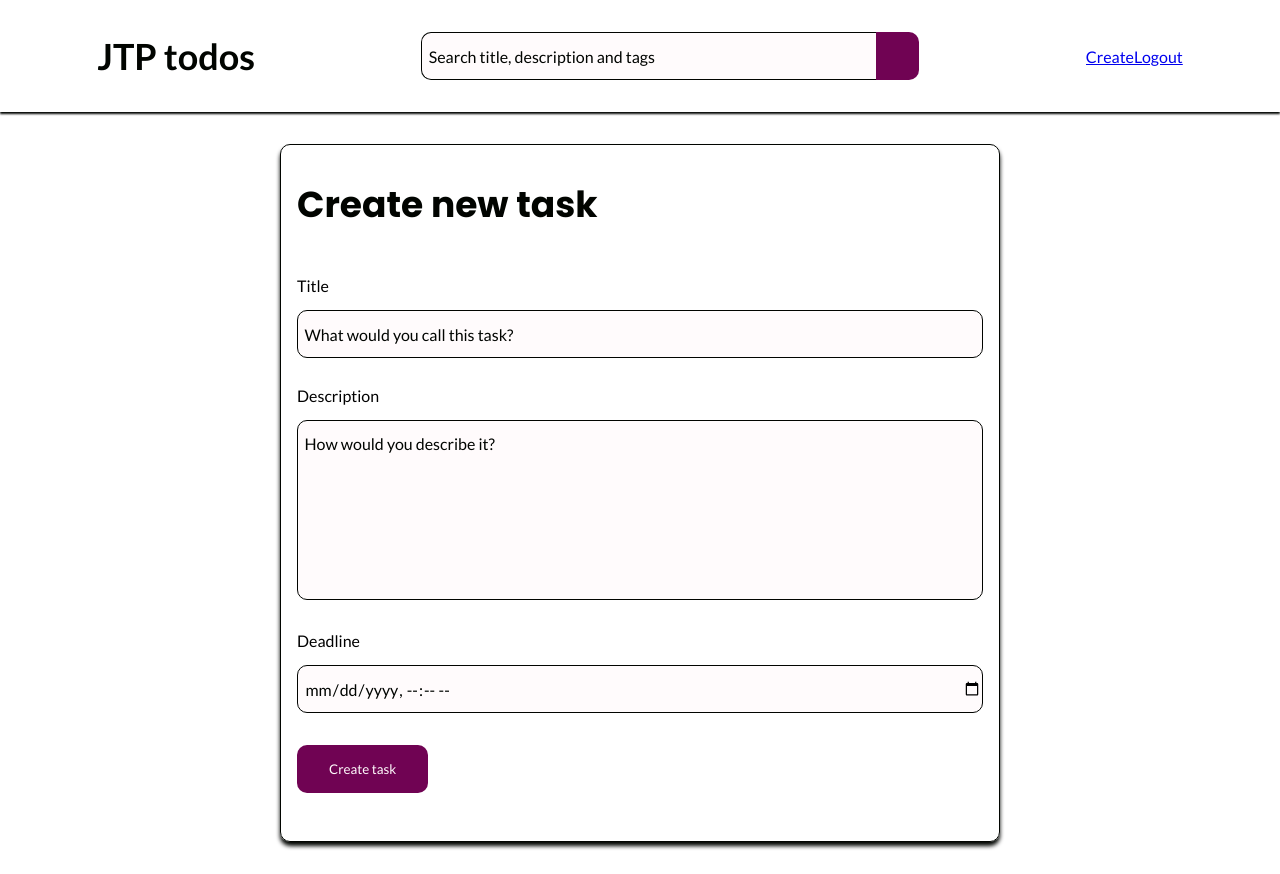
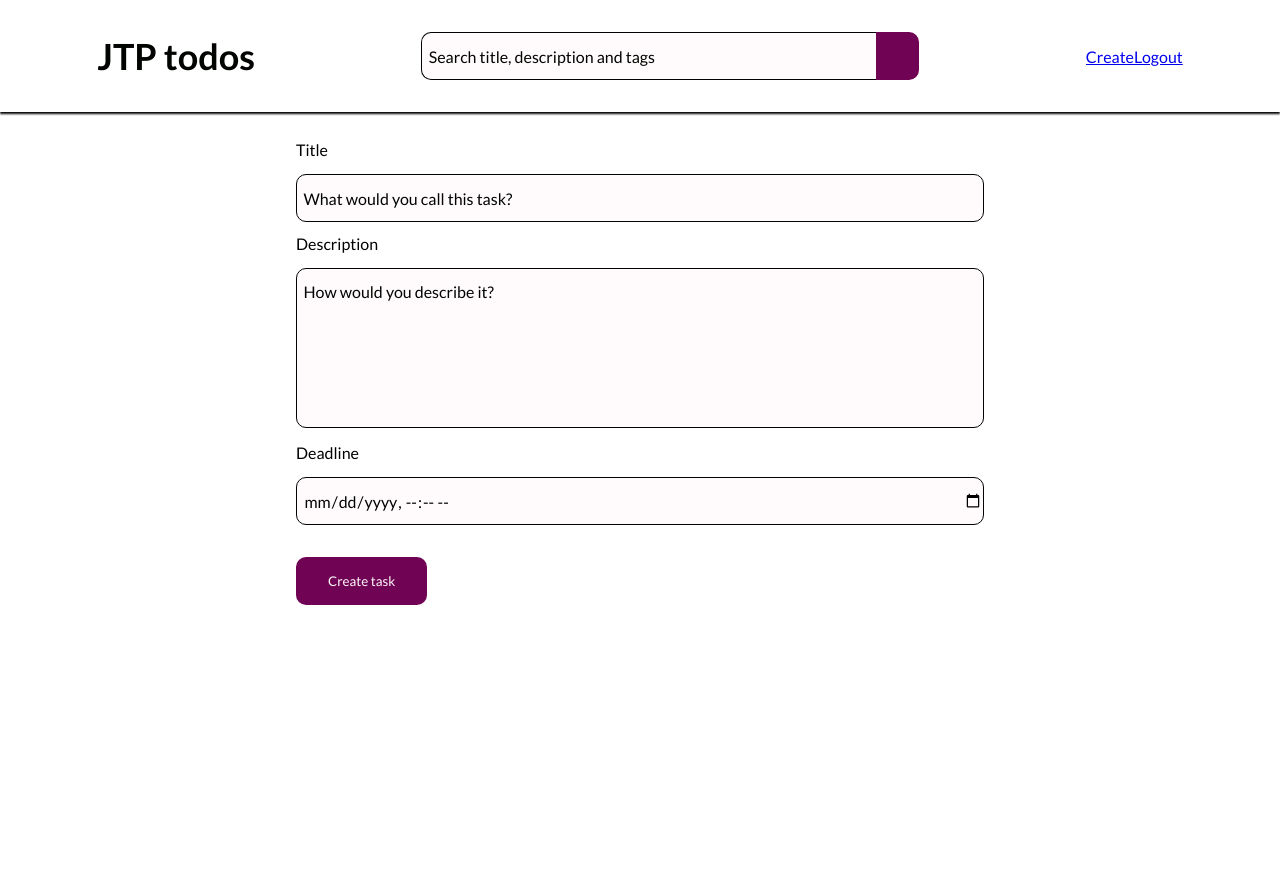
Before and after one commit to joshytheprogrammer/todos-frontend, a Nuxt app: page /create in a window 1280 px wide. After the commit the page ends 800 px from the top, so only its background shows below. Built offline with nearby package versions, Linux system fonts and the light colour scheme; some icons are missing.

Commit message:
making changs

```diff
--- a/assets/scss/mixins.scss
+++ b/assets/scss/mixins.scss
@@ -26,6 +26,8 @@
   top: auto;
   left: auto;
   position: relative;
+  margin: 0 auto;
+  box-shadow: none;
 }
 
 @mixin btn {
--- a/pages/create.vue
+++ b/pages/create.vue
@@ -1,7 +1,7 @@
 <template>
   <div class="container">
     <div class="create">
-      <h1>Create new task</h1>
+      <!-- <h1>Create new task</h1> -->
       <form @submit.prevent="submitTask">
         <div class="form-group">
           <label for="title">Title</label>
@@ -49,22 +49,22 @@ export default {
 .container {
   @include container;
   width: 720px;
+  padding: 1rem;
 
   @include container-reset;
+  border: none;
 
   .create {
 
     h1 {
-      @include page-title;
+      @include display-1;
     }
 
     form {
       display: block;
-      padding: 1rem 0;
 
       .form-group {
         display: block;
-        padding-top: 1rem;
 
         label {
           display: inline-block;
@@ -78,7 +78,7 @@ export default {
 
         textarea {
           @include form-control;
-          height: 180px;
+          height: 160px;
           padding: 0.8rem 0.4rem;
 
           &::-webkit-resizer {
```
